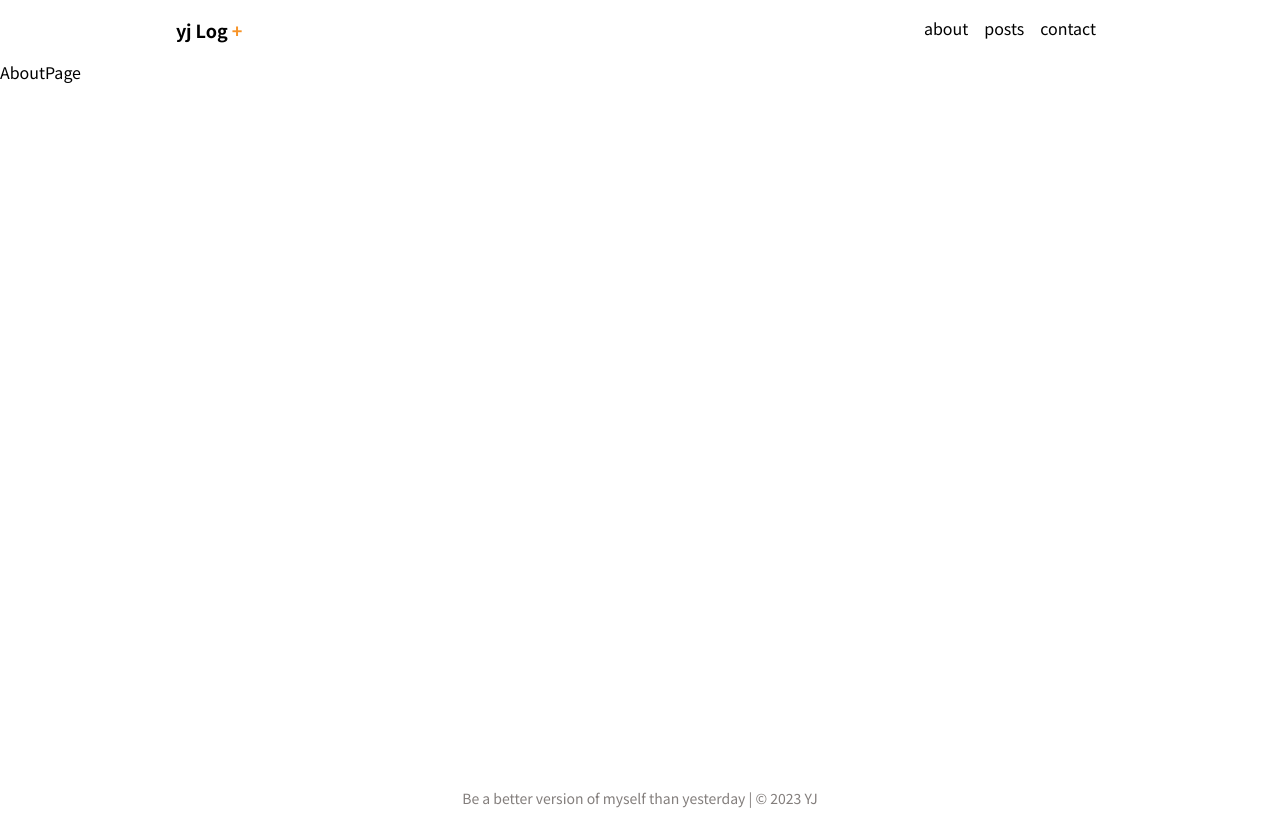
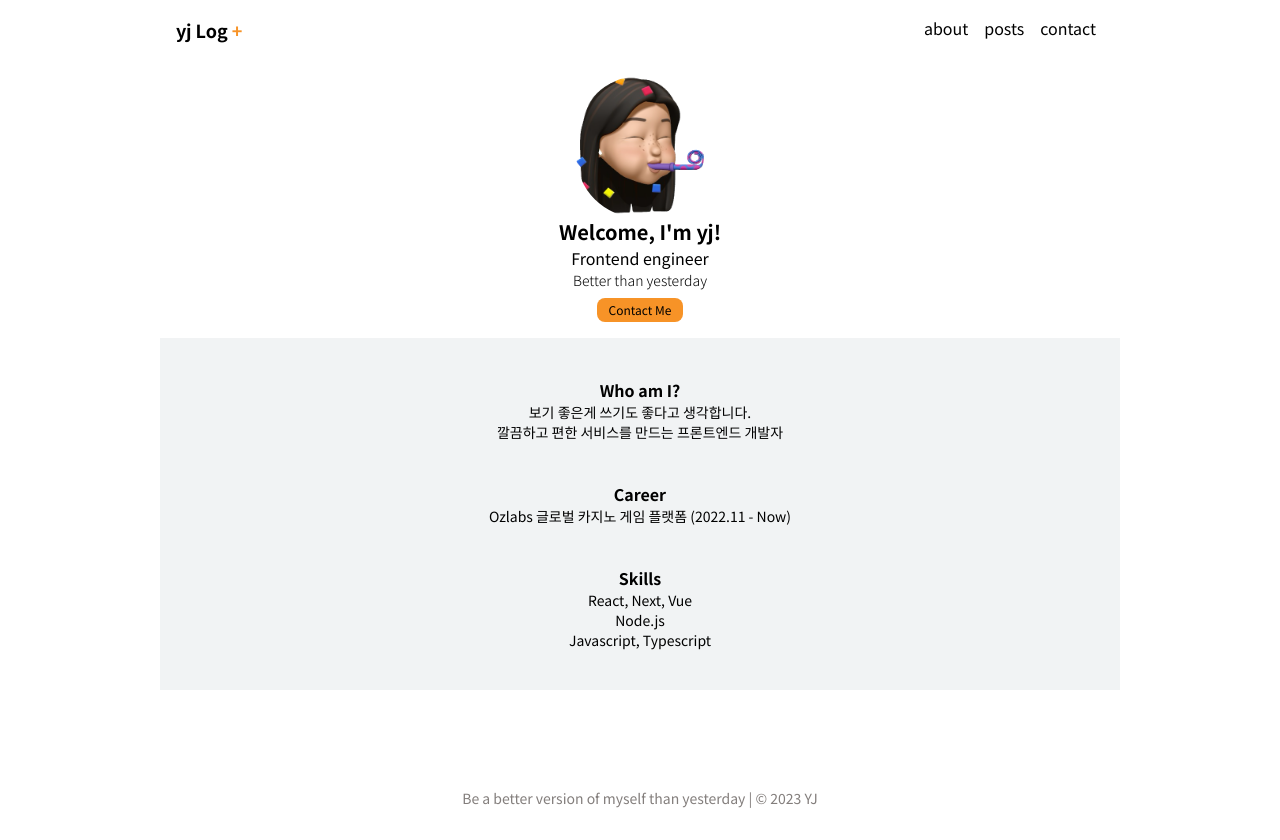
Before and after one commit to yjleeinkr/yj-log, a Next.js app: page /about in a window 1280 px wide. Built offline with nearby package versions, Linux system fonts and the light colour scheme.

Commit message:
create about page

```diff
--- a/src/app/about/page.tsx
+++ b/src/app/about/page.tsx
@@ -1,3 +1,25 @@
+import Profile from '@/components/Profile';
 export default function AboutPage() {
-  return <div>AboutPage</div>;
+  return (
+    <div className="pb-3 box-border">
+      <Profile />
+      <main className="bg-lightgrey p-5 text-center max-w-[90%] lg:max-w-[85%] xl:max-w-[75%] m-zero-auto">
+        <section className="p-5">
+          <h2 className="font-semibold">Who am I?</h2>
+          <p className="text-sm">보기 좋은게 쓰기도 좋다고 생각합니다.</p>
+          <p className="text-sm">깔끔하고 편한 서비스를 만드는 프론트엔드 개발자</p>
+        </section>
+        <section className="p-5">
+          <h2 className="font-semibold">Career</h2>
+          <p className="text-sm">Ozlabs 글로벌 카지노 게임 플랫폼 (2022.11 - Now)</p>
+        </section>
+        <section className="p-5">
+          <h2 className="font-semibold">Skills</h2>
+          <p className="text-sm">React, Next, Vue</p>
+          <p className="text-sm">Node.js</p>
+          <p className="text-sm">Javascript, Typescript</p>
+        </section>
+      </main>
+    </div>
+  );
 }
--- a/tailwind.config.js
+++ b/tailwind.config.js
@@ -11,6 +11,7 @@ module.exports = {
       highlight: '#F79327',
       secondary: '#837e7c',
       point: '#edf4ac',
+      lightgrey: '#f1f3f4',
     },
     boxShadow: {
       highlight: '#F79327 0px 0px 6px 0px',
```
